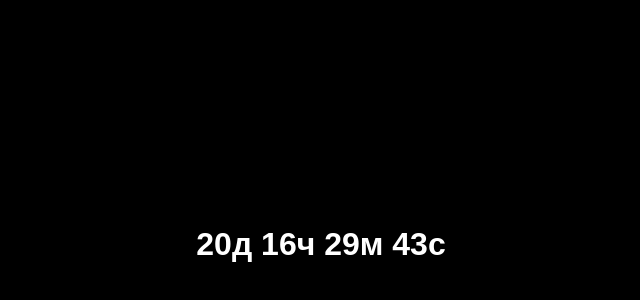
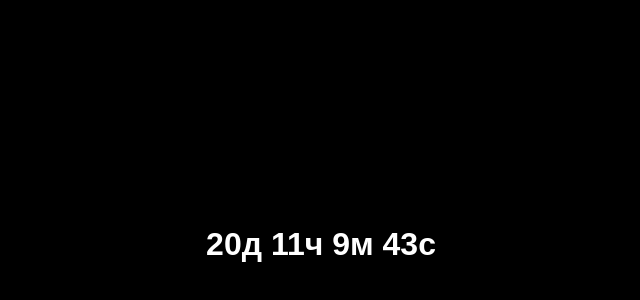
Before and after one commit to dajeo/timer.dajeo.by, a plain HTML site: page index.html in a window 1280 px wide. Shown: the part 156-456 px from the top of the page, without its empty margins (319-959 px from the left). Drawn offline with Linux system fonts and the light colour scheme.

Commit message:
Change timezone

```diff
--- a/index.html
+++ b/index.html
@@ -62,7 +62,7 @@
             }
         }
 
-        const end = new Date('07/20/2023 15:00');
+        const end = new Date('07/20/2023 14:40 GMT+05:00');
 
         const _second = 1000;
         const _secondEl = document.getElementById('second')
```
